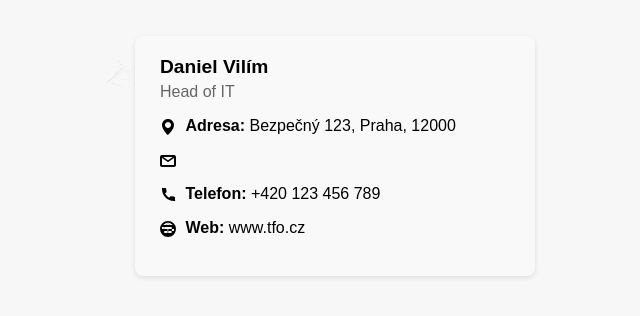
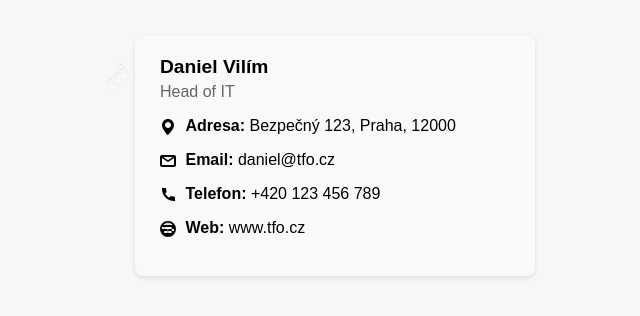
Before and after one commit to WoollyWave/vizitka, a plain HTML site: page index.html in a window 1280 px wide. Shown: the part 244-560 px from the top of the page, without its empty margins (305-945 px from the left). Drawn offline with Linux system fonts and the light colour scheme.

Commit message:
Update index.html

```diff
--- a/index.html
+++ b/index.html
@@ -16,6 +16,7 @@
       </p>
       <p>
         <span class="icon email"></span>
+        <strong>Email:</strong> daniel@tfo.cz
       </p>
       <p>
         <span class="icon phone"></span>
```
